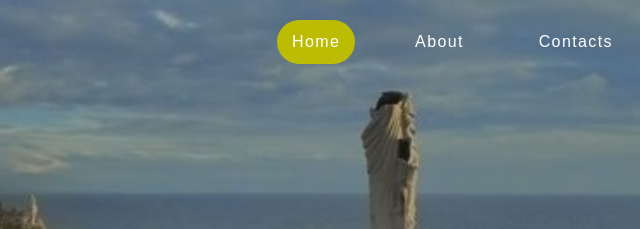
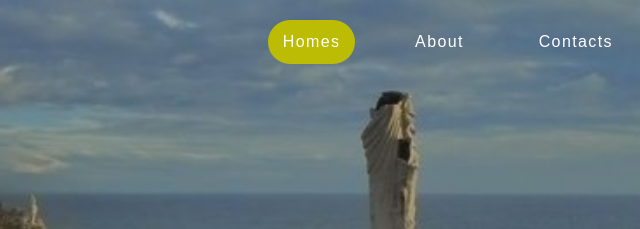
Before and after one commit to RandArien1202/WebTech, a website: page index.html in a window 1280 px wide. Shown: the top 229 px of the page, 632-1272 px from the left. Drawn offline with nearby package versions, Linux system fonts and the light colour scheme; files whose address does not match are found by name.

Commit message:
Update index.html

```diff
--- a/index.html
+++ b/index.html
@@ -29,7 +29,7 @@
               id="logo"
           /></a>
           <div class="header-right">
-            <a href="index.html" class="button active">Home</a>
+            <a href="index.html" class="button active">Homes</a>
             <a href="#aboutSection" class="button button-nav">About</a>
             <a href="#contact" target="_blank" class="button button-nav"
               >Contacts</a
```
